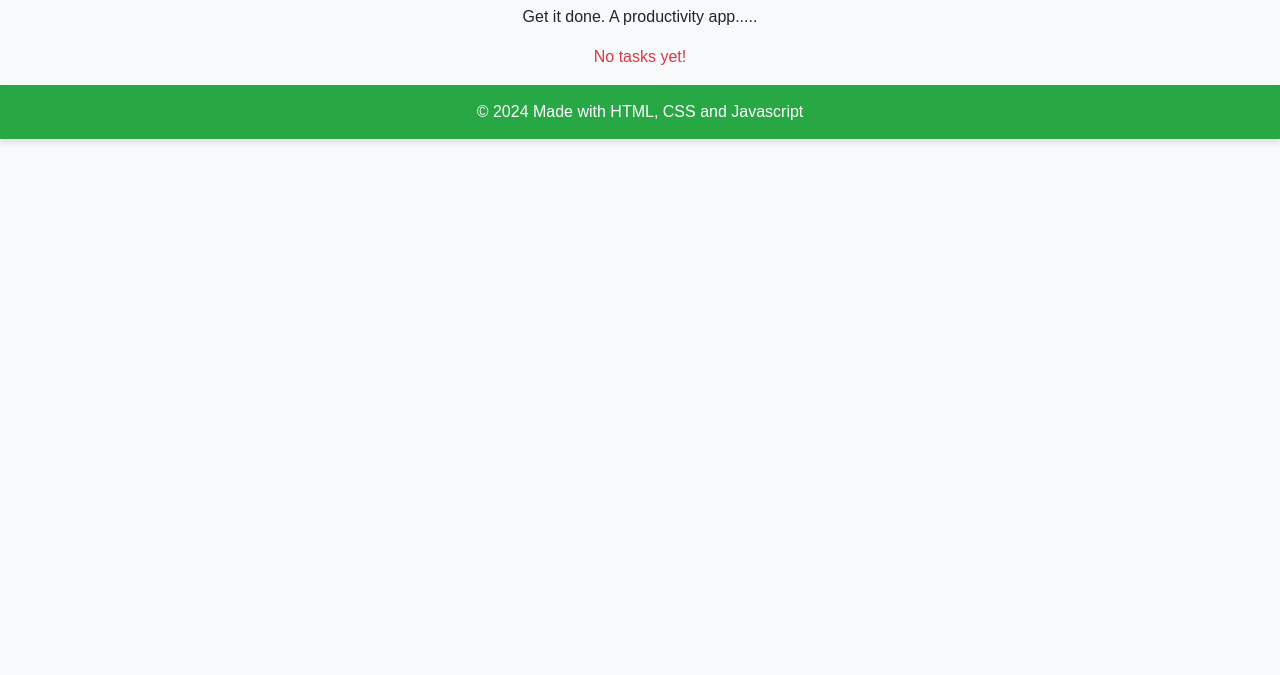
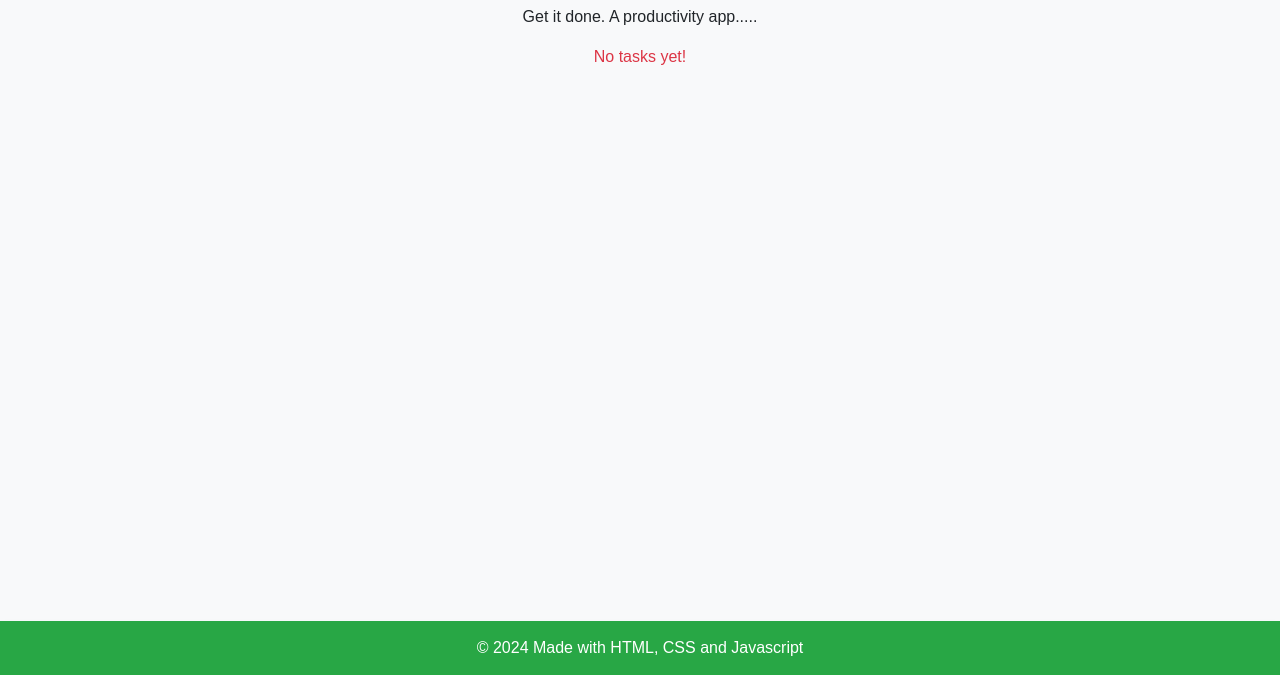
Before and after one commit to AimaAbid/Todo-List, a plain HTML site: page index.html in a window 1280 px wide. Shown: the part 125-800 px from the top of the page. Drawn offline with nearby package versions, Linux system fonts and the light colour scheme.

Commit message:
some changes to css

```diff
--- a/index.html
+++ b/index.html
@@ -126,6 +126,10 @@
 				</section>
 			</section>
 
+			<section class="empty-space">
+
+			</section>
+
 
 		</main>
 		<footer >
--- a/style.css
+++ b/style.css
@@ -70,6 +70,10 @@ body {
     border: 1px solid #ddd;
 }
 
+.empty-space{
+    height: 80px;
+}
+
 
 
 
@@ -79,6 +83,11 @@ body {
     color: white;
     box-shadow: 0px 4px 6px rgba(0, 0, 0, 0.1);
     margin-bottom: 0;
+    position: fixed;
+
+    left: 0;
+    right: 0;
+    bottom:0;
 
 }
 #popup {
```
